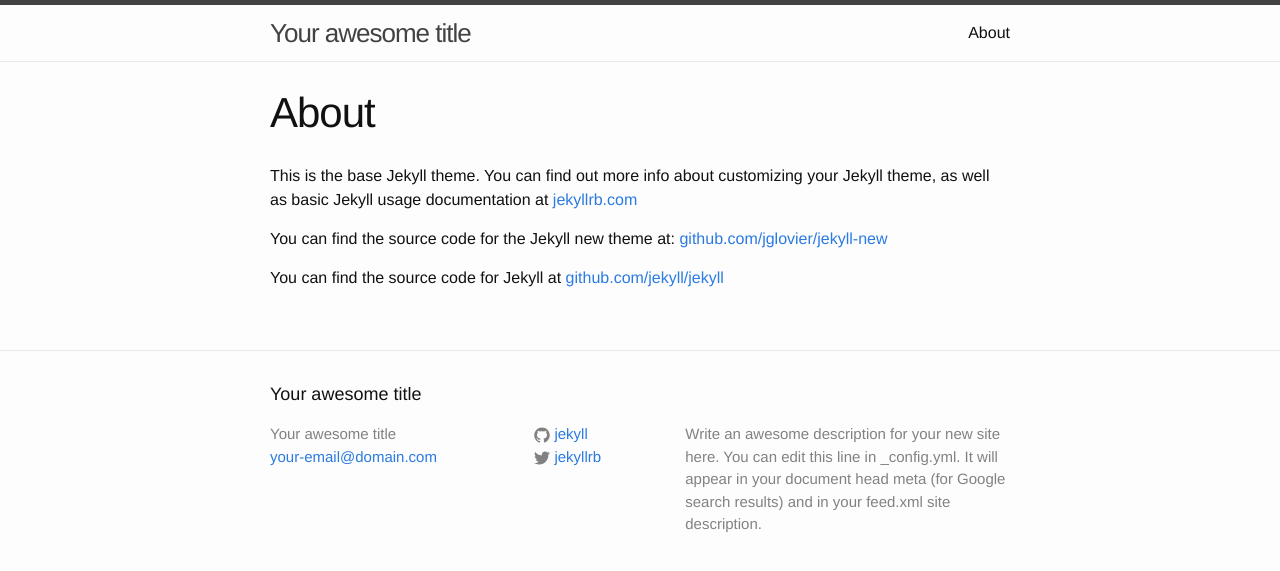
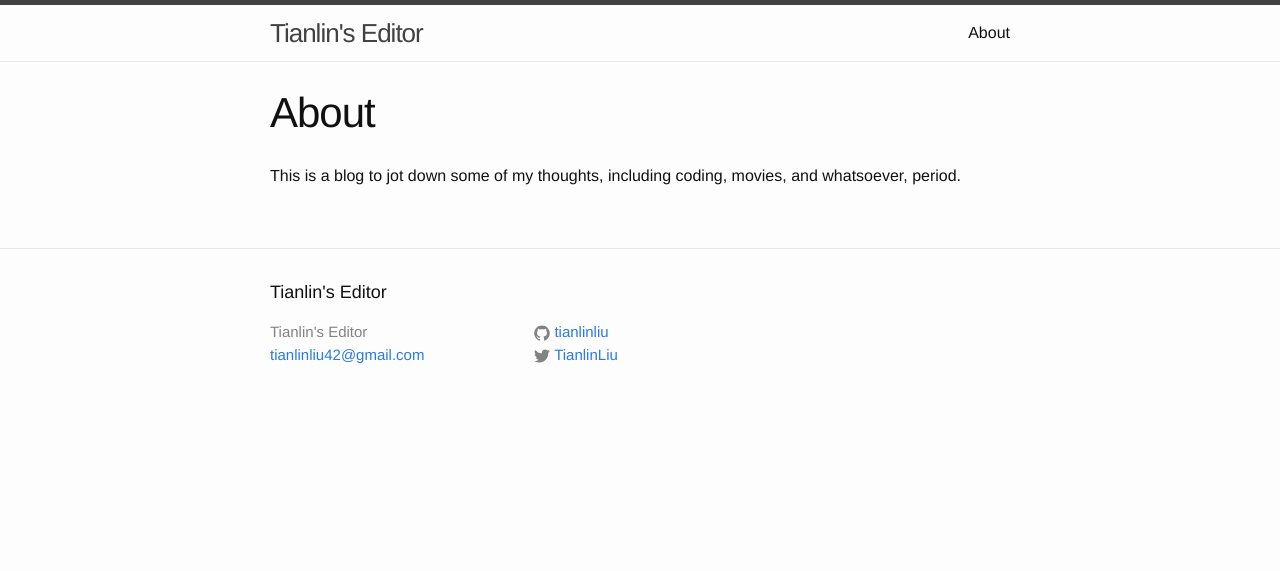
Before and after one commit to tianlinliu/tianlinliu.github.io, a Jekyll site: the page built from about/about.md, in a window 1280 px wide. Shown: the top 571 px of the page. Built offline with Jekyll 4.4.1, drawn with Linux system fonts in a browser that asks for light colours.

Commit message:
Delete intro info from main page.

```diff
--- a/_config.yml
+++ b/_config.yml
@@ -1,14 +1,11 @@
 # Site settings
-title: Your awesome title
-email: your-email@domain.com
+title: Tianlin's Editor
+email: tianlinliu42@gmail.com
 description: > # this means to ignore newlines until "baseurl:"
-  Write an awesome description for your new site here. You can edit this
-  line in _config.yml. It will appear in your document head meta (for
-  Google search results) and in your feed.xml site description.
 baseurl: "" # the subpath of your site, e.g. /blog/
 url: "http://yourdomain.com" # the base hostname & protocol for your site
-twitter_username: jekyllrb
-github_username:  jekyll
+twitter_username: TianlinLiu
+github_username:  tianlinliu
 
 # Build settings
 markdown: kramdown
--- a/about.md
+++ /dev/null
@@ -1,11 +0,0 @@
----
-layout: page
-title: About
-permalink: /about/
----
-
-This is the base Jekyll theme. You can find out more info about customizing your Jekyll theme, as well as basic Jekyll usage documentation at [jekyllrb.com](http://jekyllrb.com/)
-
-You can find the source code for the Jekyll new theme at: [github.com/jglovier/jekyll-new](https://github.com/jglovier/jekyll-new)
-
-You can find the source code for Jekyll at [github.com/jekyll/jekyll](https://github.com/jekyll/jekyll)
--- /dev/null
+++ b/about/about.md
@@ -0,0 +1,7 @@
+---
+layout: page
+title: About
+permalink: /about/
+---
+
+This is a blog to jot down some of my thoughts, including coding, movies, and whatsoever, period.
```
